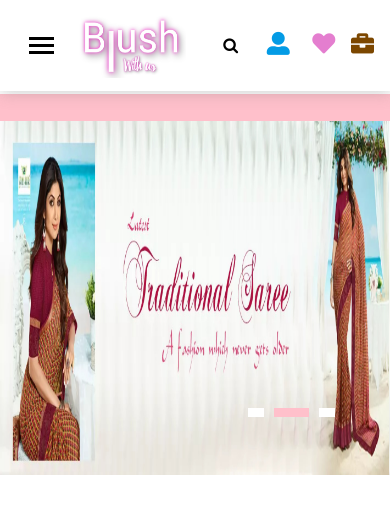
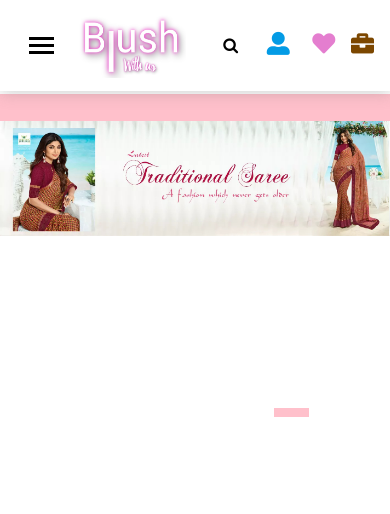
Before and after one commit to docket-rocket/blushwithus.github.io, a plain HTML site: page index.html in a window 390 px wide. Drawn offline with Linux system fonts and the light colour scheme.

Commit message:
Update style.css

```diff
--- a/assets/css/style.css
+++ b/assets/css/style.css
@@ -103,9 +103,7 @@ h6 {
 }
 
 @media (max-width:768px) {
-  .owl-carousel .owl-item img {
-    height: 100% !important;
-  }
+  .owl-carousel .owl-item img {}
 }
 
 @media (max-width:768px) {
```
